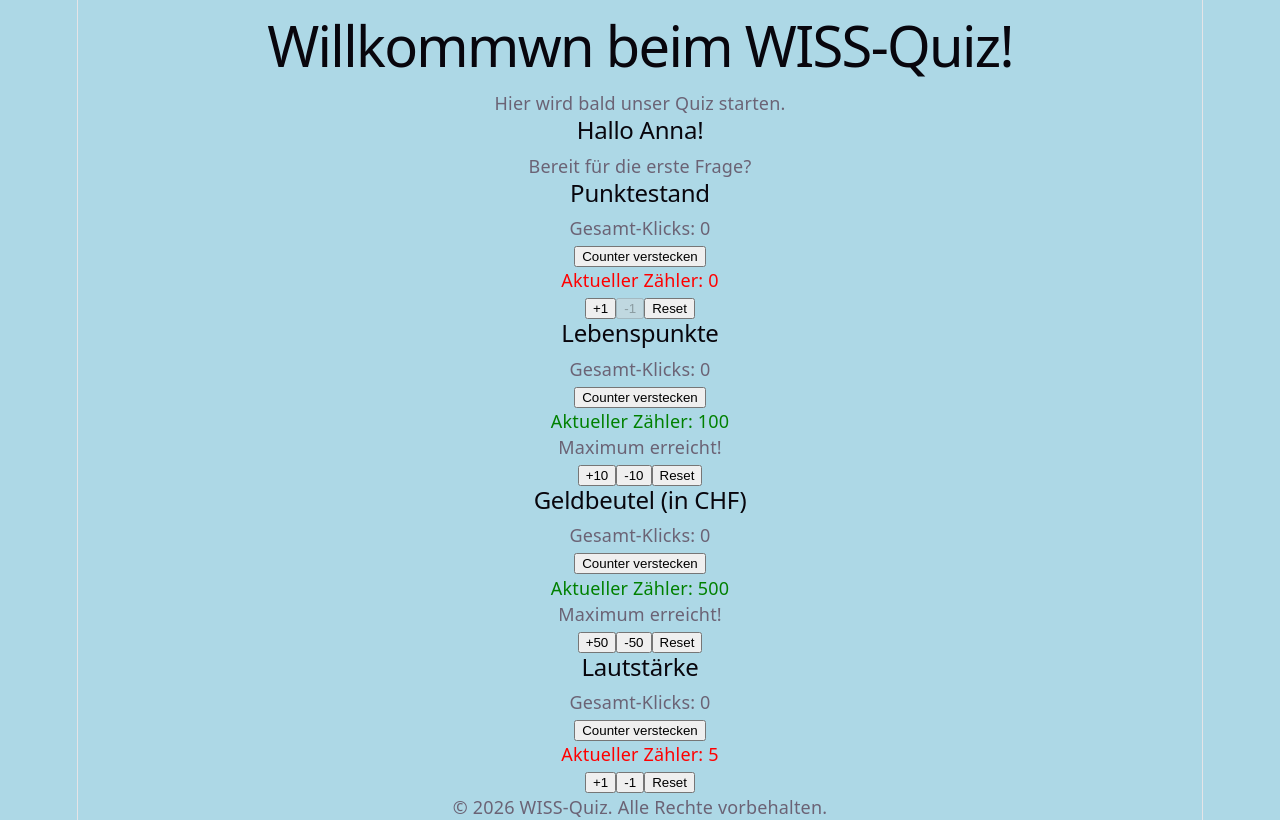
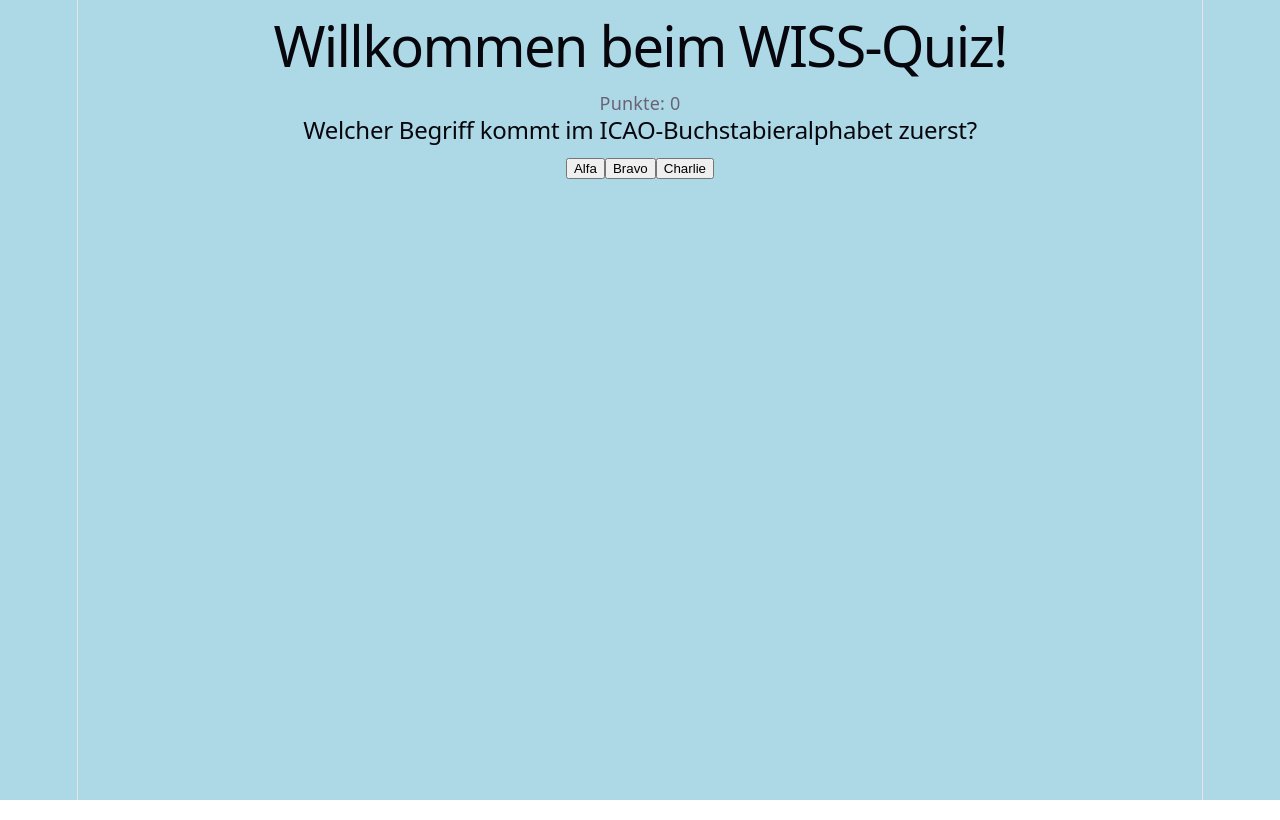
Before and after one commit to MaryTiiaa/wiss-quiz, a React (Vite) app: page / in a window 1280 px wide. Built offline with nearby package versions, Linux system fonts and the light colour scheme.

Commit message:
WISS-Wuiz with queations, answers and score

```diff
--- a/src/App.jsx
+++ b/src/App.jsx
@@ -1,25 +1,48 @@
+import { useState } from 'react';
 import './App.css';
-import Welcome from './Welcome'; // am Anfang — die Komponente importieren
-import Footer from './Footer';
-import Counter from './Counter';
+import Button from './Button';
 
- {/* <Welcome /> im JSX — die Komponente verwenden, wie ein eigenes HTML-Tag
-function App() */}
+const question = {
+  text: "Welcher Begriff kommt im ICAO-Buchstabieralphabet zuerst?",
+  answers: ["Alfa", "Bravo", "Charlie"],
+  correctAnswer: "Alfa"
+};
 
 function App() {
+  const [feedback, setFeedback] = useState(null);
+  const [score, setScore] = useState(0);
+   const [isAnswered, setIsAnswered] = useState(false);
+  const handleAnswerClick = (selectedAnswer) => {
+  setIsAnswered(true);
+
+  if (selectedAnswer === question.correctAnswer) {
+    setFeedback("Richtig!");
+    setScore(score + 1);
+  } else {
+    setFeedback(`Falsch! Die richtige Antwort wäre: ${question.correctAnswer}`);
+  }
+};
+
   return (
+  <div>
+    <h1>Willkommen beim WISS-Quiz!</h1>
+    <p>Punkte: {score}</p>
+    <h2>{question.text}</h2>
+
     <div>
-      <h1>Willkommwn beim WISS-Quiz!</h1>
-      <p>Hier wird bald unser Quiz starten.</p>
-      <Welcome />
-      <Counter titel="Punktestand" startwert={0} schritt={1}/>       {/* Vorher: <Counter /> */}
-      <Counter titel="Lebenspunkte" startwert={100} schritt={10}/>    {/* Vorher: <Counter /> */}
-      <Counter titel="Geldbeutel (in CHF)"startwert={500} schritt={50}/>    {/* Vorher: <Counter /> */}
-      <Counter titel="Lautstärke" startwert={5} schritt={1} min={0} max={10} />
+      {question.answers.map((answer) => (
+        <Button
+          key={answer}
+          text={answer}
+          onClick={() => handleAnswerClick(answer)}
+          disabled={isAnswered}
+        />
+      ))}
+    </div>
 
-      <Footer />
-    </div>
-  );
+    {feedback && <p>{feedback}</p>}
+  </div>
+);
 }
 
 export default App;
--- /dev/null
+++ b/src/Button.jsx
@@ -0,0 +1,9 @@
+function Button({ text, onClick, disabled }) {
+  return (
+    <button onClick={onClick} disabled={disabled}>
+      {text}
+    </button>
+  );
+}
+
+export default Button;
```
